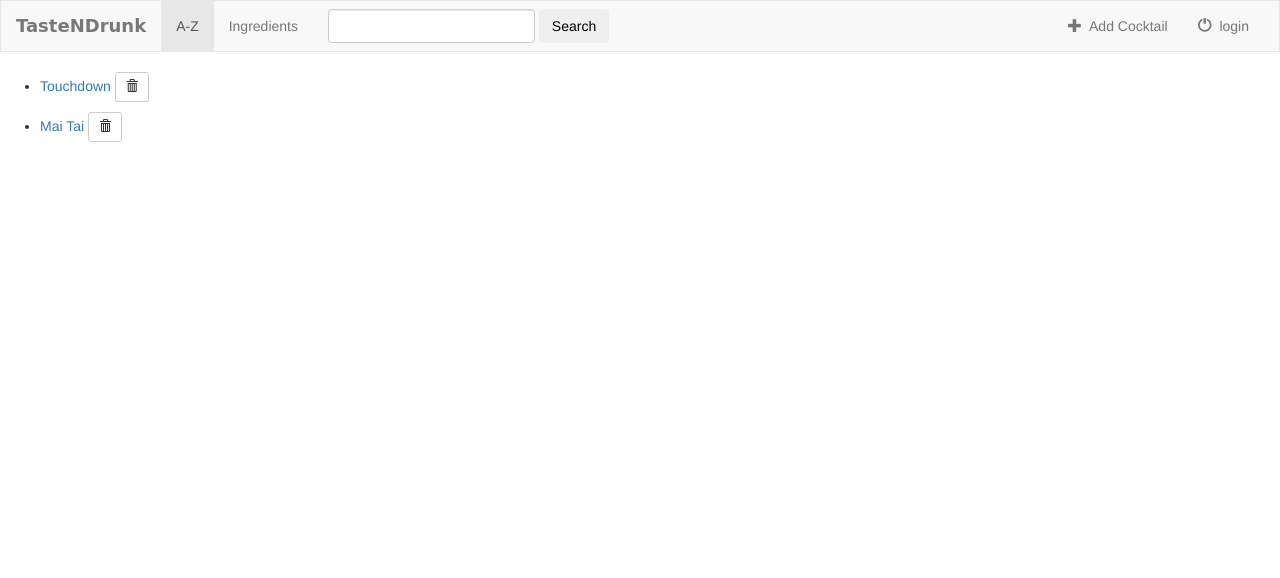
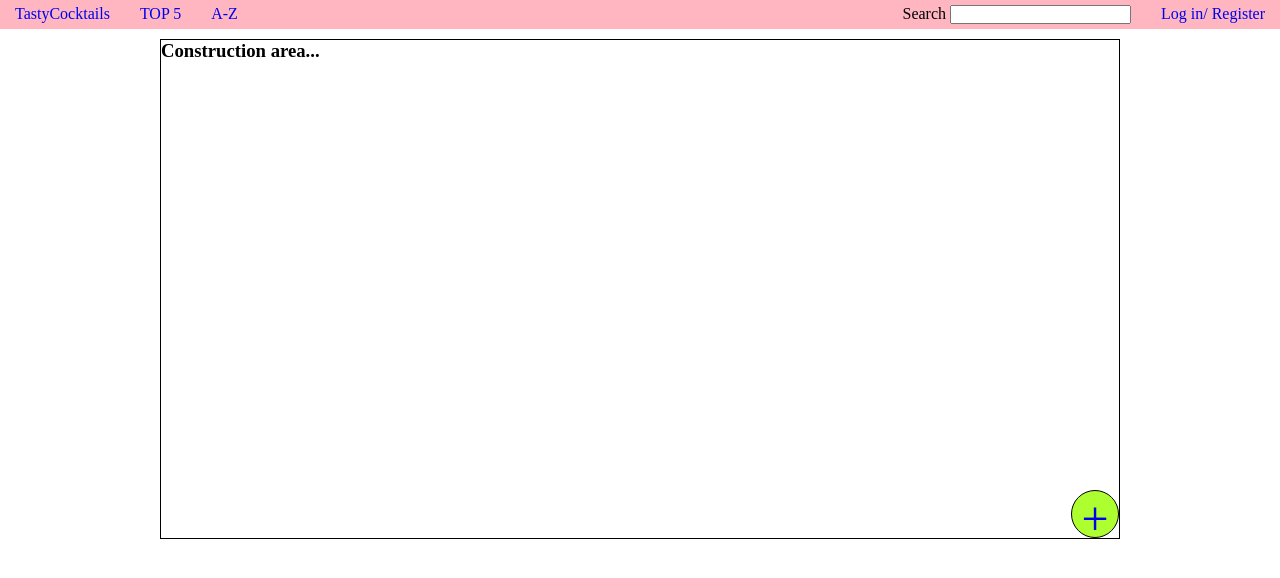
Before and after one commit to daniel-scholz/CocktailsWebEng, a Django app: page / in a window 1280 px wide. Shown: the top 578 px of the page. Run offline with Django 3.2, Linux system fonts and the light colour scheme; data comes from the database, SQL or seed files in the repository; data that the repository does not hold is empty; parts of the project's set-up code (start-up, migrations or seed data) failed here and were passed over; some libraries are stand-ins or nearby versions; some web fonts are replaced.

Commit message:
started from scratch  - new models  - new design  - new features in progress

```diff
--- a/cocktails/models.py
+++ b/cocktails/models.py
@@ -1,3 +1,5 @@
+from django.contrib.auth.models import User
+from django.core.validators import MinValueValidator, MaxValueValidator
 from django.db import models
 from django.urls import reverse
 
@@ -7,16 +9,13 @@ from django.urls import reverse
 
 class Cocktail(models.Model):
     name = models.CharField(max_length=250, unique=True)
-    rating = models.IntegerField(null=True)
     picture = models.FileField()
+    drunk_scale = models.IntegerField(default=0, validators=[MinValueValidator(0), MaxValueValidator(5)])
+    taste_scale = models.IntegerField(default=0)
+    creator = models.ForeignKey(User, null=True, on_delete=models.CASCADE)
 
     def get_absolute_url(self):
-        try:
-            ret = reverse("cocktails:detail", kwargs={'pk': self.pk})
-        except:
-            ret = "http://localhost:8000/cocktails/6/"
-
-        return ret
+        return reverse("cocktails:detail", kwargs={'pk': self.pk})
 
     def __str__(self):
         return self.name
@@ -24,10 +23,13 @@ class Cocktail(models.Model):
 
 class Ingredient(models.Model):
     name = models.CharField(max_length=250)
+
     weight = models.FloatField(null=True)
     quantity = models.FloatField(null=True)
-    cocktail = models.ManyToManyField(Cocktail)
+    volume = models.FloatField(null=True)
+
+    cocktails = models.ForeignKey(Cocktail, null=True, on_delete=models.CASCADE)
     is_alcohol = models.BooleanField(default=False)
 
     def __str__(self):
-        return self.name  # + ("%s" % self.is_alcohol)
+        return self.name
--- a/cocktails/static/cocktails/style.css
+++ b/cocktails/static/cocktails/style.css
@@ -1,24 +1,50 @@
-body {
-    background: white no-repeat;
-/ / url("img/bar_background.jpg") no-repeat;
-    background-size: cover;
-    box-sizing: border-box;
-}
-
-body > .ingredient-list, .ingredient-list {
-    width: auto;
-    background: rgba(17, 17, 17, 0.2);
-    margin: 0 5px;
-    padding: 5px 20px;
-}
+* {
+  box-sizing: border-box;
+  margin: 0;
+  padding: 0; }
 
 .navbar {
-    -webkit-border-radius: 0;
-    -moz-border-radius: 0;
-    border-radius: 0;
-}
+  width: 100%;
+  display: inline-flex;
+  justify-content: space-between;
+  background: lightpink; }
+  .navbar .nav-part {
+    display: inline-flex; }
+    .navbar .nav-part .nav-item {
+      margin: 0 5px;
+      padding: 5px 10px; }
+      .navbar .nav-part .nav-item a {
+        text-decoration: none; }
+      .navbar .nav-part .nav-item:hover {
+        background: #eba6af; }
+        .navbar .nav-part .nav-item:hover a {
+          color: white; }
+        .navbar .nav-part .nav-item:hover:active {
+          background: #cb8e9a; }
 
-.navbar-header {
-    font-family: 'Rametto One', cursive;
-    font-weight: bolder;
-}
+.content-wrapper {
+  display: flex;
+  justify-content: center; }
+  .content-wrapper .content {
+    margin: 10px 0;
+    border: 1px solid black;
+    width: 75%;
+    height: 500px;
+    position: relative; }
+    .content-wrapper .content .add {
+      position: absolute;
+      margin: auto;
+      height: 3em;
+      width: 3em;
+      bottom: 0;
+      right: 0;
+      border: 1px solid black;
+      background-color: greenyellow;
+      border-radius: 50%;
+      display: flex;
+      justify-content: center; }
+      .content-wrapper .content .add a {
+        text-decoration: none;
+        font-size: 3em; }
+
+/*# sourceMappingURL=style.css.map */
--- /dev/null
+++ b/cocktails/static/cocktails/style.scss
@@ -0,0 +1,65 @@
+
+* {
+  box-sizing: border-box;
+  margin: 0;
+  padding: 0;
+}
+
+.navbar {
+  width: 100%;
+  display: inline-flex;
+  justify-content: space-between;
+  background: lightpink;
+  .nav-part {
+    display: inline-flex;
+    .nav-item {
+      margin: 0 5px;
+      padding: 5px 10px;
+
+      a {
+        text-decoration: none;
+      }
+      &:hover {
+        a {
+          color: white;
+        }
+        background: #eba6af;
+        &:active {
+          background: #cb8e9a;
+        }
+      }
+    }
+  }
+}
+
+.content-wrapper {
+  display: flex;
+  justify-content: center;
+  .content {
+    margin: 10px 0;
+    border: 1px solid black;
+    width: 75%;
+    height: 500px;
+    position: relative;
+
+    .add {
+      position: absolute;
+      margin: auto;
+      height: 3em;
+      width: 3em;
+
+      bottom: 0;
+      right: 0;
+      border: 1px solid black;
+      background-color: greenyellow;
+      border-radius: 50%;
+
+      display: flex;
+      justify-content: center;
+      a {
+        text-decoration: none;
+        font-size: 3em;
+      }
+    }
+  }
+}
--- a/cocktails/templates/cocktails/base.html
+++ b/cocktails/templates/cocktails/base.html
@@ -4,69 +4,45 @@
     <meta charset="UTF-8">
     <title>{% block title %}{% endblock %} | TastyNDrunk </title>
     {% load staticfiles %}
-    <link rel="stylesheet" href="https://maxcdn.bootstrapcdn.com/bootstrap/3.3.7/css/bootstrap.min.css"
-          integrity="sha384-BVYiiSIFeK1dGmJRAkycuHAHRg32OmUcww7on3RYdg4Va+PmSTsz/K68vbdEjh4u" crossorigin="anonymous">
     <link href="https://fonts.googleapis.com/css?family=Rammetto+One" rel="stylesheet">
-    <script src="https://ajax.googleapis.com/ajax/libs/jquery/3.3.1/jquery.min.js"></script>
-    <script src="https://maxcdn.bootstrapcdn.com/bootstrap/4.0.0/js/bootstrap.min.js"
-            integrity="sha384-JZR6Spejh4U02d8jOt6vLEHfe/JQGiRRSQQxSfFWpi1MquVdAyjUar5+76PVCmYl"></script>
     <link rel="stylesheet" type="text/css" href="{% static 'cocktails/style.css' %}"/>
 </head>
 <body>
-<nav class="navbar navbar-default">
-    <div class="container-fluid">
-        <!--Header-->
-        <div class="navbar-header">
-            <button type="button" class="navbar-toggle" data-toggle="collapse" data-target="#topNavBar">
-                <span class="icon-bar"></span>
-                <span class="icon-bar"></span>
-                <span class="icon-bar"></span>
-            </button>
-            <a class="navbar-brand" href="{% url "cocktails:index" %}">TasteNDrunk</a>
-        </div>
 
-        <!--Items-->
-        <div class="collapse navbar-collapse" id="topNavBar">
-            <ul class="nav navbar-nav">
-                <li class="active">
-                    <a href="{% url "cocktails:index" %}">A-Z</a>
-                </li>
-                <li class="">
-                    <a href="#">Ingredients</a>
-                </li>
-            </ul>
-            <form style="color:black" class="navbar-form navbar-left" role="search" method="get" action="#">
-                <div class="form-group"><input name="q" class="form-control" type="text"></div>
-                <button class="btn btn-defaul" type="submit">Search</button>
-
-            </form>
-            <ul class="nav navbar-nav navbar-right">
-                <li class="">
-                    <a href="{% url "cocktails:cocktail-add" %}">
-                        <span class=" glyphicon glyphicon-plus" aria-hidden="true"></span>&nbsp; Add Cocktail
-                    </a>
-                </li>
-                {% if not user.is_authenticated %}
-                    <li>
-                        <a href="{% url "cocktails:login" %}">
-                            <span class=" glyphicon glyphicon-off" aria-hidden="true"></span>&nbsp; login
-                        </a>
-                    </li>
-                {% endif %}
-                {% if user.is_authenticated %}
-                    <li class="">
-                        <a href="{% url "cocktails:logout" %}">
-                            Welcome, {{ user.username }}! &nbsp;
-                            <span class="glyphicon glyphicon-off" aria-hidden="true"></span>&nbsp; logout
-                        </a></li>
-                {% endif %}
+<nav class="navbar">
+    <div class="nav-part left">
+        <div id="icon" class="nav-item"><a href="{% url "cocktails:index" %}">TastyCocktails</a></div>
+        <div id="TOP5" class="nav-item"><a href="{% url "cocktails:top-five" %}">TOP 5</a></div>
+        <div id="" class="nav-item"><a href="#">A-Z</a></div>
+    </div>
 
 
-            </ul>
-        </div>
+    <div class=" nav-part right">
+        <label id="search" class="nav-item"> Search <!-- TODO add search icon-->
+            <input type="text">
+        </label>
+        {% if not user.is_authenticated %}
+            <div class="nav-item login">
+                <a href="{% url "cocktails:login" %}">Log in/ Register</a>
+            </div>
+
+        {% else %}
+            <div class="nav-item">
+                <a href="#">Shopping List </a>
+            </div>
+            <div class="nav-item "><a href="#">{{ user }}</a></div>
+            <div class="nav-item logout">
+                <a href="{% url "cocktails:logout" %}">Logout</a>
+            </div>
+        {% endif %}
     </div>
 </nav>
 
-{% block body %}{% endblock %}
+<div class="content-wrapper">
+    <div class="content">{% block body %}{% endblock %}
+        <div class="add"><a href="{% url "cocktails:cocktail-add" %}"> +</a></div>
+    </div>
+</div>
+
 </body>
 </html>
--- a/cocktails/templates/cocktails/index.html
+++ b/cocktails/templates/cocktails/index.html
@@ -19,6 +19,6 @@
         {% endfor %}
 
     {% else %}
-        <h1>no cock tails here</h1>
+        <h3>Construction area...</h3>
     {% endif %}
 {% endblock %}
--- a/cocktails/urls.py
+++ b/cocktails/urls.py
@@ -13,5 +13,6 @@ urlpatterns = [
     path('cocktail/add', views.CocktailCreate.as_view(), name='cocktail-add'),
     path('cocktail/<int:pk>', views.CocktailUpdate.as_view(), name='cocktail-update'),
     path('cocktail/<int:pk>/delete/', views.CocktailDelete.as_view(), name='cocktail-delete'),
+    path("top5", views.TopFiveView.as_view(), name="top-five")
 
 ]
--- a/cocktails/views.py
+++ b/cocktails/views.py
@@ -4,7 +4,8 @@ from django.shortcuts import render, redirect
 from django.urls import reverse_lazy
 from django.views import View
 from django.views.generic import DetailView, ListView
-from django.views.generic.edit import CreateView, UpdateView, DeleteView
+from django.views.generic.edit import UpdateView, DeleteView, CreateView
+from extra_views import InlineFormSet
 
 from .forms import LoginForm, RegisterForm
 from .models import Cocktail, Ingredient
@@ -18,14 +19,29 @@ class IndexView(ListView):
         return Cocktail.objects.all()
 
 
+class TopFiveView(ListView):
+    template_name = "cocktails/top-five.html"
+    context_object_name = "cocktails"
+
+    def get_queryset(self):
+        return Cocktail.objects.all().order_by("drunk_scale")[:5]
+
+
 class IngredientsDetailView(DetailView):
     model = Cocktail
     template_name = "cocktails/detail.html"
 
     def get_context_data(self, **kwargs):
         context = super(IngredientsDetailView, self).get_context_data(**kwargs)
-        context["ingredients"] = Ingredient.objects.filter(cocktail=self.object.id)
+        context["ingredients"] = Ingredient.objects.filter(cocktails=self.object.id)
         return context
+
+
+# Cocktail creating and updating and stuff
+
+class IngredientInline(InlineFormSet):
+    model = Ingredient
+    fields = "__all__"
 
 
 class CocktailCreate(CreateView):
@@ -42,6 +58,8 @@ class CocktailDelete(DeleteView):
     model = Cocktail
     success_url = reverse_lazy("cocktails:index")
 
+
+# authentication stuff
 
 class UserFormView(View):
     form_class = RegisterForm
```
Also changed, not shown: cocktails/templates/cocktails/top-five.html (added, +13 -0 lines), db.sqlite3.
